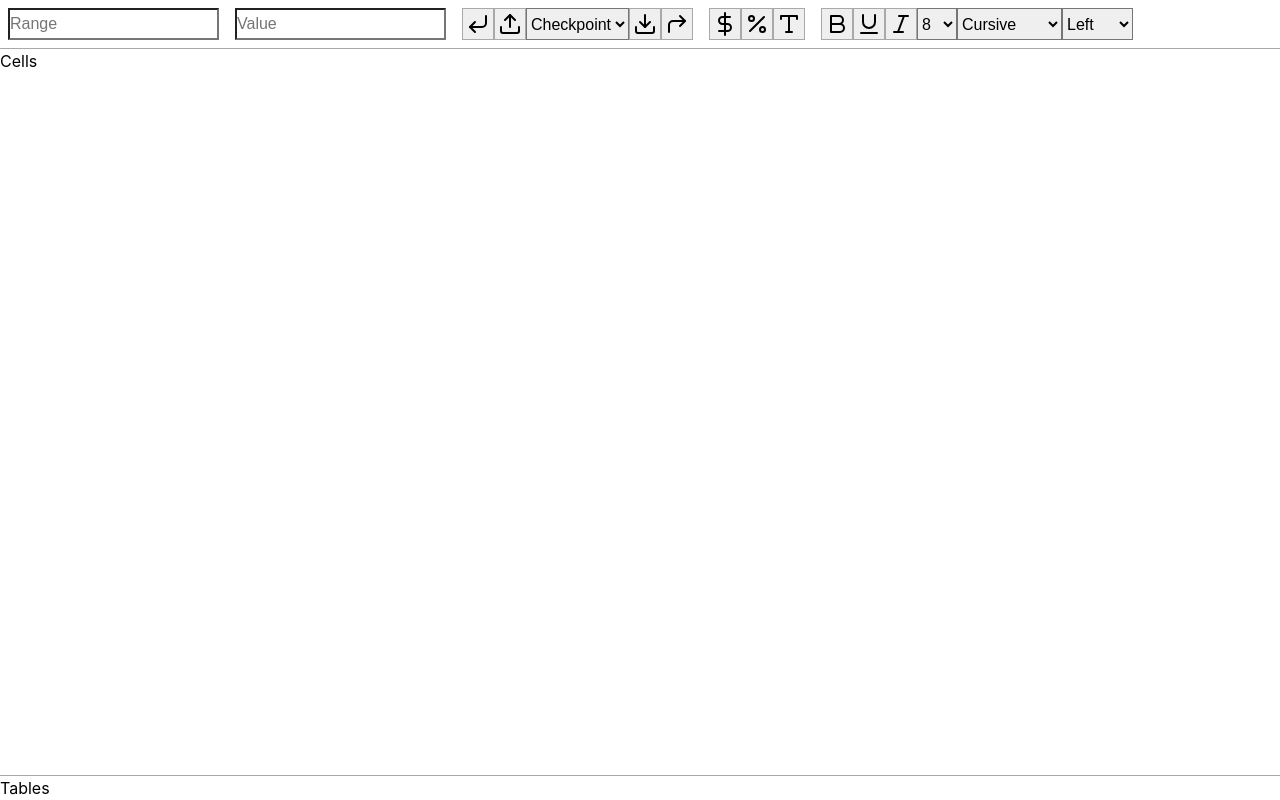
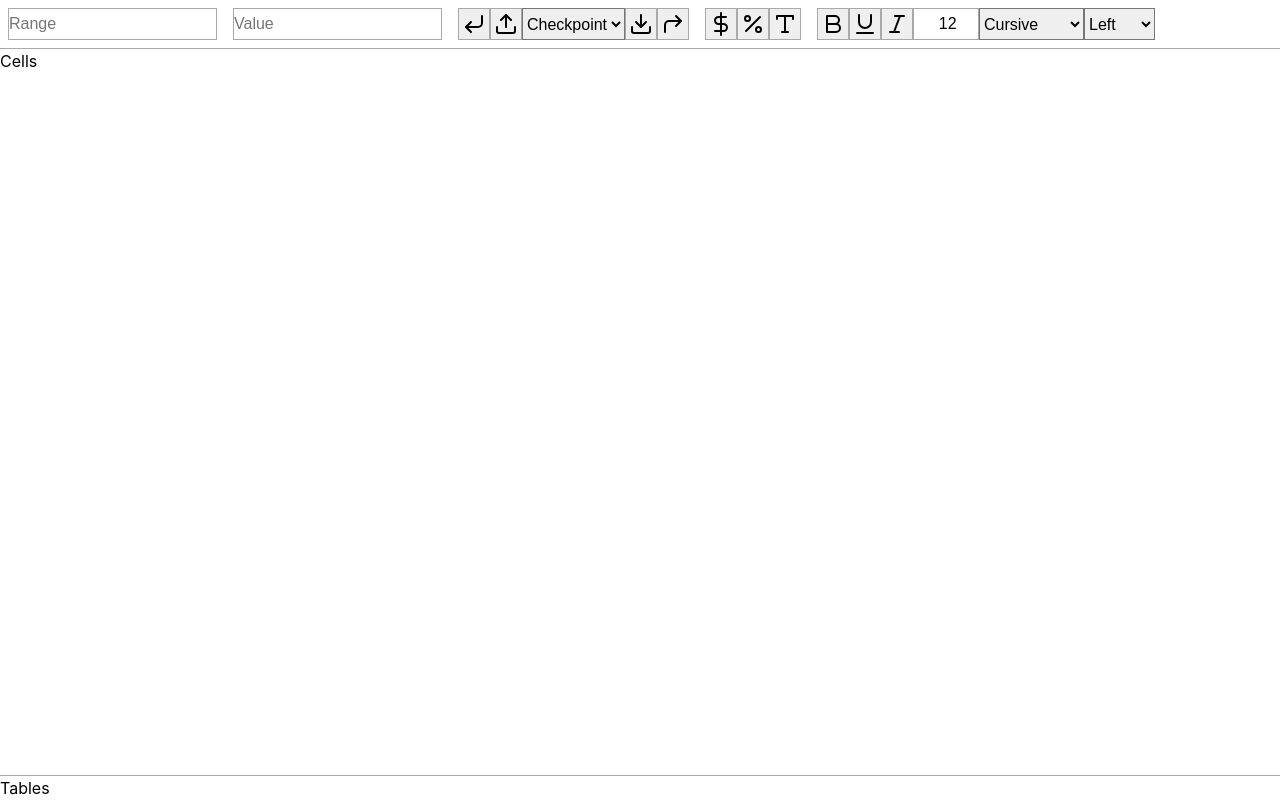
Before and after one commit to tmcnab/spreadsheet, a React (Vite) app: page / in a window 1280 px wide. Built offline with nearby package versions, Linux system fonts and the light colour scheme.

Commit message:
updated font control

```diff
--- a/src/components/Header/FontControl.tsx
+++ b/src/components/Header/FontControl.tsx
@@ -1,5 +1,6 @@
 import { Bold, Italic, Underline } from 'react-feather'
 import Flex from '../Flex'
+import FontSizeInput from './FontSizeInput'
 
 export default function FontControl () {
 	return (
@@ -13,14 +14,7 @@ export default function FontControl () {
 			<button>
 				<Italic />
 			</button>
-			<select>
-				<option>8</option>
-				<option>10</option>
-				<option>12</option>
-				<option>14</option>
-				<option>24</option>
-				<option>36</option>
-			</select>
+			<FontSizeInput />
 			<select>
 				<option>Cursive</option>
 				<option>Fantasy</option>
--- /dev/null
+++ b/src/components/Header/FontSizeInput.css
@@ -0,0 +1,9 @@
+.font-size-input {
+	display: flex;
+	height: 100%;
+
+	input {
+		text-align: right;
+		max-width: 4rem;
+	}
+}
--- /dev/null
+++ b/src/components/Header/FontSizeInput.tsx
@@ -0,0 +1,18 @@
+import './FontSizeInput.css'
+
+export default function FontSizeInput() {
+	return (
+		<div className='font-size-input'>
+			<input list='font-sizes' value={12} />
+			<datalist id='font-sizes'>
+				<option value={6}>6</option>
+				<option value={8}>8</option>
+				<option value={10}>10</option>
+				<option value={12}>12</option>
+				<option value={18}>18</option>
+				<option value={24}>24</option>
+				<option value={36}>36</option>
+			</datalist>
+		</div>
+	)
+}
--- a/src/index.css
+++ b/src/index.css
@@ -44,3 +44,7 @@ main {
 select {
   height: 2rem;
 }
+
+input {
+  border: 1px solid darkgray;
+}
```
